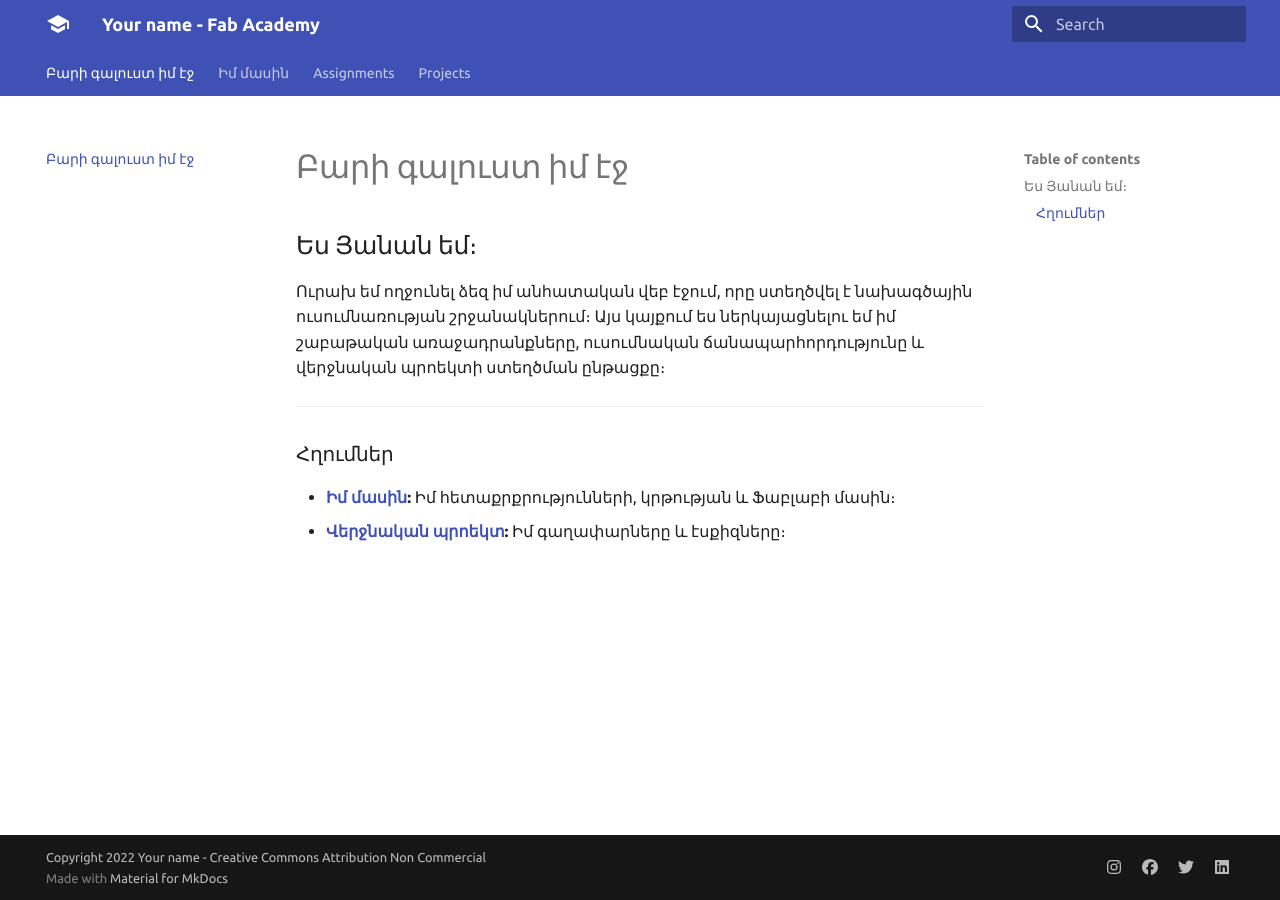
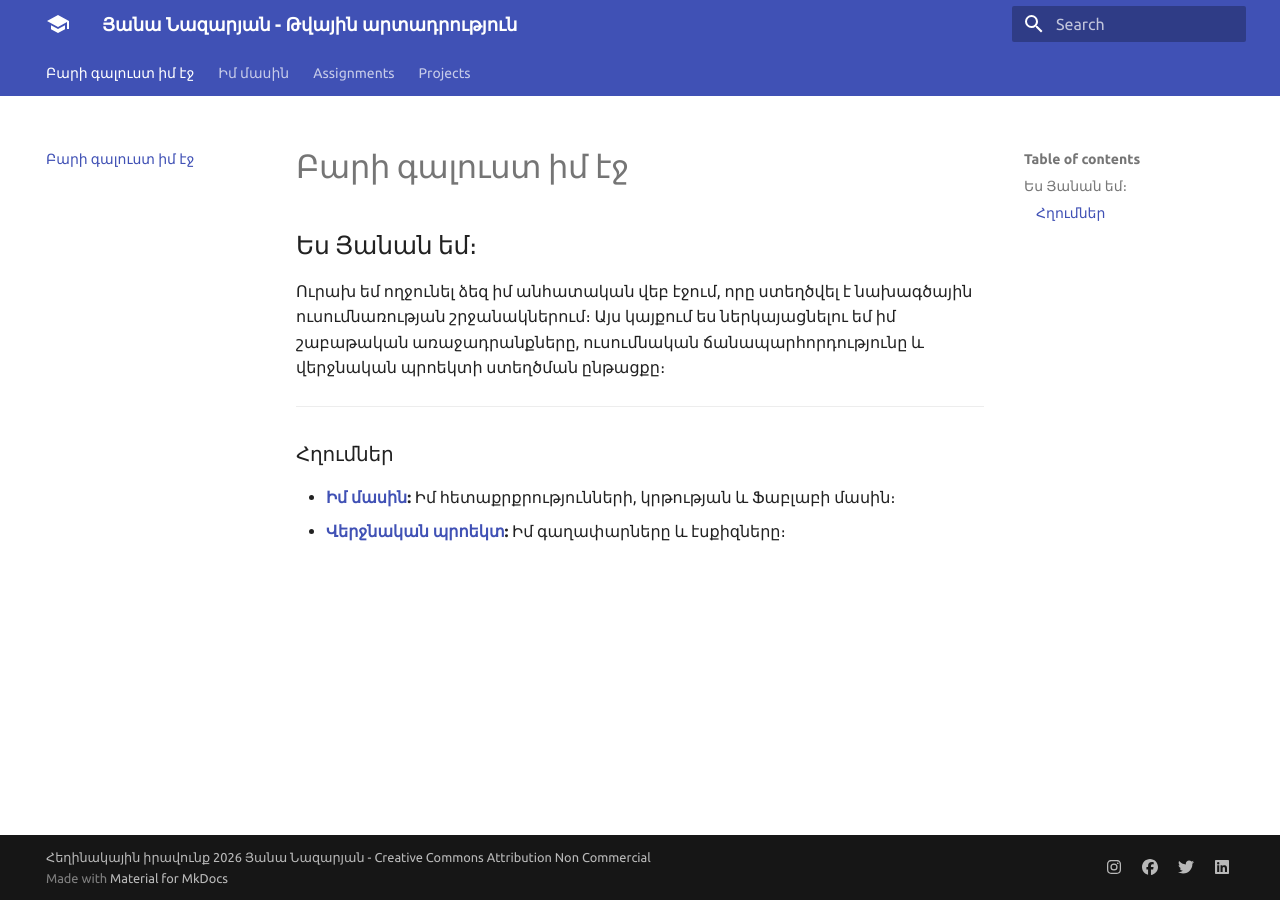
Before and after one commit to yananazaryan26-crypto/fab-academy-site, an MkDocs documentation site: the page built from docs/index.md, in a window 1280 px wide. Built offline with MkDocs 1.6.1 and Material for MkDocs 9.7.7, drawn with Linux system fonts in a browser that asks for light colours.

Commit message:
Translate site config to Armenian and update name

```diff
--- a/mkdocs.yml
+++ b/mkdocs.yml
@@ -1,10 +1,9 @@
-# Replace the text below to customize your site
-site_name: Your name - Fab Academy
-site_description: Fab Academy documentation site for Your Name
-site_author: Your name
-copyright: Copyright 2022 Your name - Creative Commons Attribution Non Commercial
+site_name: Յանա Նազարյան - Թվային արտադրություն
+site_description: Նախագծային ուսումնառության փաստաթղթավորման կայք Յանա Նազարյանի համար
+site_author: Յանա Նազարյան
+copyright: Հեղինակային իրավունք 2026 Յանա Նազարյան - Creative Commons Attribution Non Commercial
 
-site_url: http://fibasile.fabcloud.io/fabacademy-student-template/
+site_url: https://yananazaryan26-crypto.github.io/fab-academy-site/
 
 extra:
   # Set your own social media below (or remove)
```
